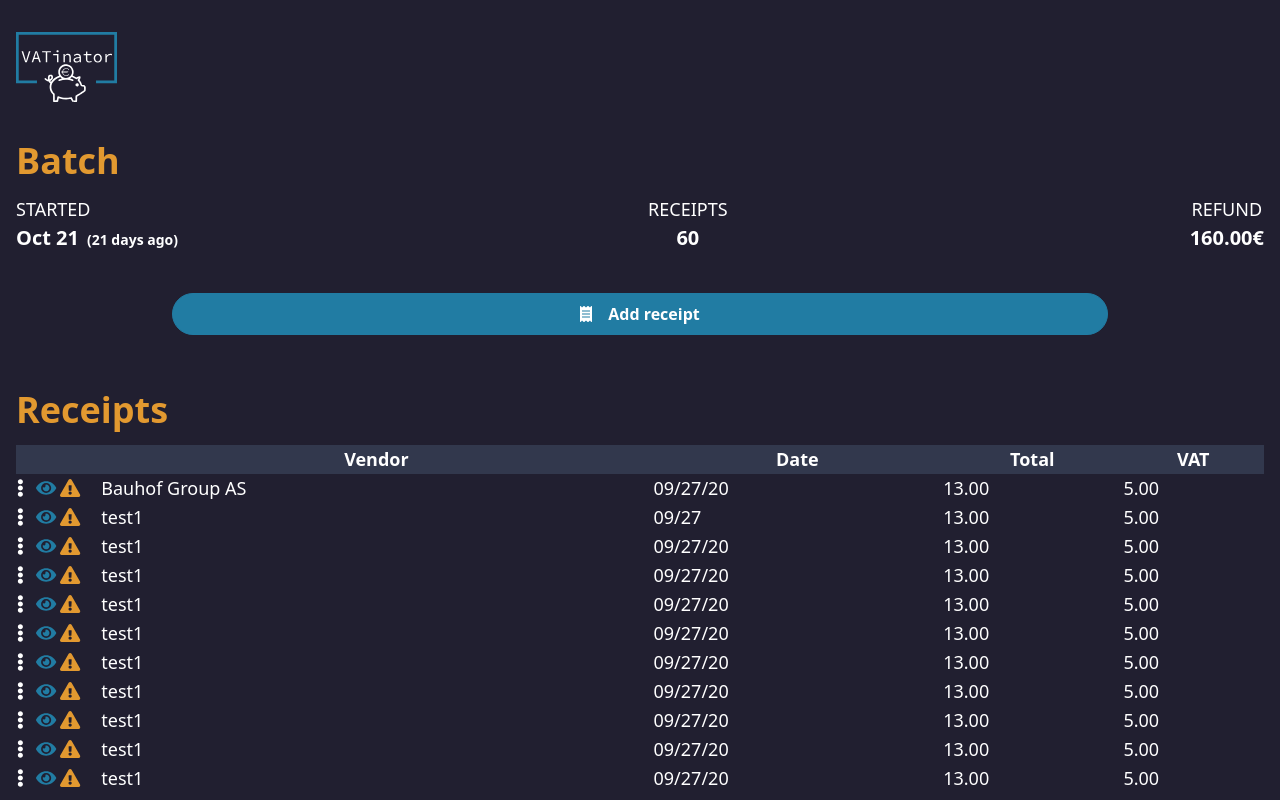
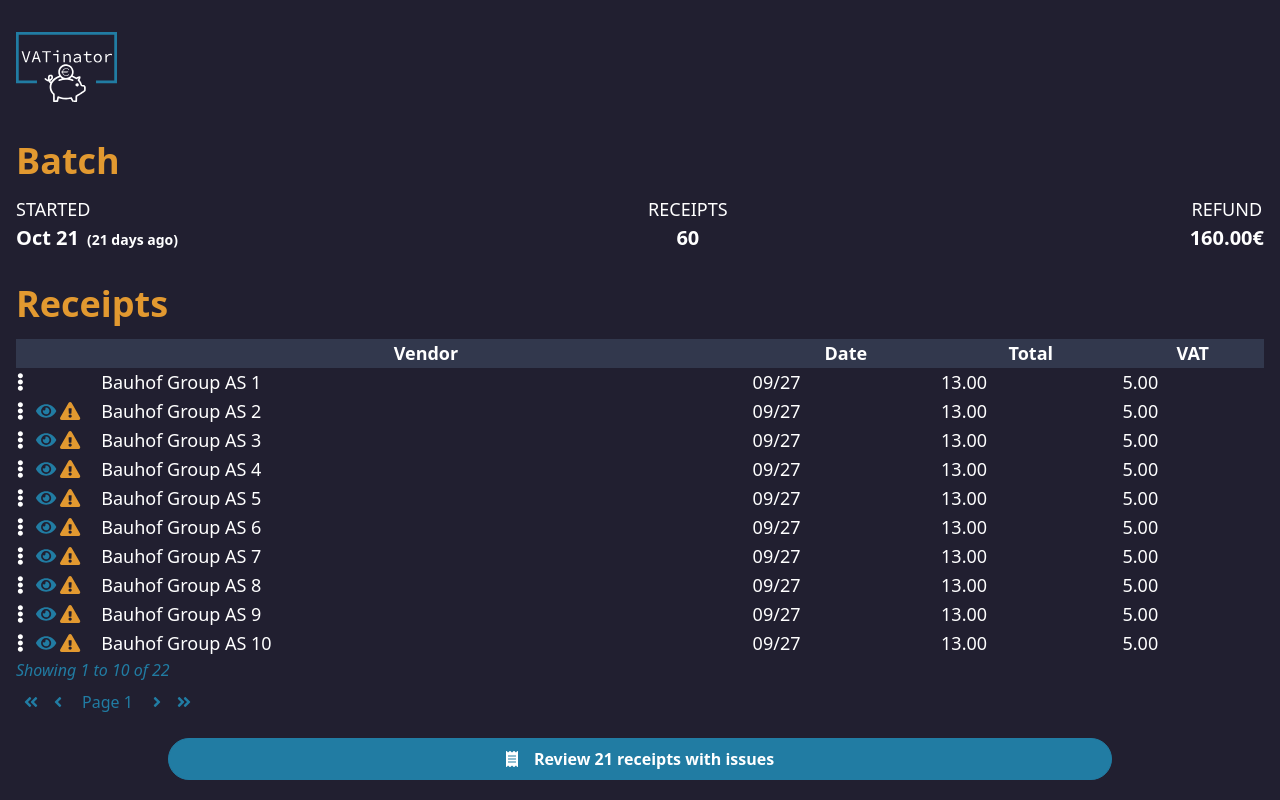
Before and after one commit to BTBurke/vat-web, a Next.js app: page /batch in a window 1280 px wide. Built offline with nearby package versions, Linux system fonts and the light colour scheme; what @tailwindcss/custom-forms, tailwindcss-tables would draw is missing.

Commit message:
adds receipt table component with pagination

```diff
--- /dev/null
+++ b/components/table.tsx
@@ -0,0 +1,102 @@
+import React, { useState } from 'react';
+import Receipt, {isWarning} from '../models/receipt';
+import { FontAwesomeIcon } from '@fortawesome/react-fontawesome';
+import { faEllipsisV, faEye, faEdit, faTrash, faExclamationTriangle, faAngleLeft, faAngleRight, faAngleDoubleLeft, faAngleDoubleRight } from '@fortawesome/free-solid-svg-icons';
+import { take, drop } from 'ramda';
+
+interface ReceiptTableProps {
+    receipts: Receipt[]
+    itemsPerPage?: number
+}
+
+export default function ReceiptTable(props: ReceiptTableProps): JSX.Element {
+    const { receipts, itemsPerPage } = props;
+    const [page, setPage] = useState(0);
+
+    const perPage = itemsPerPage ? itemsPerPage : 10;
+    const pages = Math.ceil(receipts.length / perPage);
+
+    return (
+        <>
+        <table className="xs:table-responsive-sm table table-sm text-sm lg:text-lg text-white">
+            <thead>
+                <tr className="bg-secondary">
+                <th scope="col" className="fit"></th>
+                <th scope="col">Vendor</th>
+                <th scope="col">Date</th>
+                <th scope="col">Total</th>
+                <th scope="col">VAT</th>
+                </tr>
+            </thead>
+            <tbody>
+                {take(perPage, drop(page*perPage, receipts)).map((props) => {
+                    return (
+                        <Row key={props.id} needsReview={!props.verified} isWarning={isWarning(props)} {...props} />
+                    );
+                })}
+            </tbody>
+        </table>
+        <div className="text-accent-2 italic">
+            Showing {(page*perPage + 1).toString()} to {Math.min(receipts.length, ((page+1)*perPage)).toString()} of {receipts.length.toString()}
+        </div>
+        <div className="flex flex-row md:justify-start justify-between min-w-full text-accent-2">
+                <div className="pl-0">
+                    <button className="lg:px-2 lg:py-2 px-4 py-4" onClick={() => setPage(0)}><span><FontAwesomeIcon icon={faAngleDoubleLeft}/></span></button>
+                </div>
+                <div className="">
+                    <button className="lg:px-2 lg:py-2 px-4 py-4" disabled={(page-1) < 0} onClick={() => setPage(page-1)}><span><FontAwesomeIcon icon={faAngleLeft}/></span></button>
+                </div>
+                <div className="px-3 lg:py-2 py-4">
+                    Page {page + 1}
+                </div>
+                <div className="">
+                    <button className="lg:px-2 lg:py-2 px-4 py-4" disabled={(page+1) == pages} onClick={() => setPage(page+1)}><span><FontAwesomeIcon icon={faAngleRight}/></span></button>
+                </div>
+                <div className="">
+                    <button className="lg:px-2 lg:py-2 px-4 py-4" onClick={() => setPage(pages-1)}><span><FontAwesomeIcon icon={faAngleDoubleRight}/></span></button>
+                </div>
+        </div>
+        </>
+    );
+}
+
+interface RowProps extends Receipt {
+    key: string
+    isWarning: boolean
+    needsReview: boolean
+}
+
+function Row(props: RowProps): JSX.Element {
+    const [open, setOpen] = useState(false);
+    // TODO: add useEffect to set up a document click handler to detect clicks outside
+    // dropdown, something like https://www.blustemy.io/detecting-a-click-outside-an-element-in-javascript/
+
+    const { vendor_name, date, total, vat, isWarning, needsReview } = props;
+    return (
+        <tr scope="row" onClick={() => setOpen(!open)}>
+            <td className="fit pr-5" onClick={() => setOpen(!open)}>
+                <div className="pr-2 inline-block">
+                    <div className="relative">
+                        <button onClick={() => setOpen(!open)} className="relative z-10 block"><FontAwesomeIcon icon={faEllipsisV}/></button>
+                        {open ?
+                            <div className="absolute left-0 mt-0 py-1 w-48 z-20 bg-secondary rounded-sm shadow-xl">
+                                <div className="hover:bg-background">
+                                    <a href="#" className="block px-4 py-2 text-white"><span className="pr-2 text-white"><FontAwesomeIcon icon={faEdit}/></span>View/Edit Receipt</a>
+                                </div>
+                                <div>
+                                    <a href="#" className="block px-4 py-2 text-white"><span className="pr-3 text-red-700"><FontAwesomeIcon icon={faTrash}/></span>Delete Receipt</a>
+                                </div>
+                            </div>
+                        : null}
+                    </div>
+                </div>
+                {needsReview ? <span className="pl-1 text-accent-2"><FontAwesomeIcon icon={faEye}/></span> : null}
+                {isWarning ? <span className="pl-1 text-accent-1"><FontAwesomeIcon icon={faExclamationTriangle}/></span> : null}
+            </td>
+            <td>{vendor_name}</td>
+            <td>{date}</td>
+            <td>{(total/100).toFixed(2)}</td>
+            <td>{(vat/100).toFixed(2)}</td>
+        </tr>
+    );
+}
--- /dev/null
+++ b/models/receipt.ts
@@ -0,0 +1,31 @@
+
+export default interface Receipt {
+    id: string
+    vendor_name: string
+    receipt_number: string
+    tax_id: string
+    date: string
+    total: number
+    vat: number
+    verified?: Date
+    added: Date
+}
+
+// checks if any data is missing and renders exclamation point
+export function isWarning(r: Receipt): boolean {
+    return r.total === 0
+        || r.vat === 0
+        || !r.vendor_name
+        || !r.tax_id
+        || !r.receipt_number
+        || !r.date
+        || !r.total
+        || !r.vat ?
+        true
+        : false
+}
+
+// checks if the receipt has been verified
+export function isVerified(r: Receipt): boolean {
+    return !!r.verified
+}
--- a/pages/batch.js
+++ b/pages/batch.js
@@ -1,22 +1,41 @@
 import React, { useState } from 'react';
 import Nav from '../components/nav';
 import { FontAwesomeIcon } from '@fortawesome/react-fontawesome';
-import { faReceipt, faEllipsisV, faEye, faExclamationTriangle, faEdit, faTrash } from '@fortawesome/free-solid-svg-icons';
+import { faReceipt, faFilePdf } from '@fortawesome/free-solid-svg-icons';
+import ReceiptTable from '../components/table';
+import { isWarning , isVerified } from '../models/receipt';
+import { filter } from 'ramda';
 
 export default function Batch() {
     const testData = [
-        {vendor: "Bauhof Group AS", date: "09/27/20", total: 1300,  vat: 500},
-        {vendor: "test1", date: "09/27", total: 1300,  vat: 500},
-        {vendor: "test1", date: "09/27/20", total: 1300,  vat: 500},
-        {vendor: "test1", date: "09/27/20", total: 1300,  vat: 500},
-        {vendor: "test1", date: "09/27/20", total: 1300,  vat: 500},
-        {vendor: "test1", date: "09/27/20", total: 1300,  vat: 500},
-        {vendor: "test1", date: "09/27/20", total: 1300,  vat: 500},
-        {vendor: "test1", date: "09/27/20", total: 1300,  vat: 500},
-        {vendor: "test1", date: "09/27/20", total: 1300,  vat: 500},
-        {vendor: "test1", date: "09/27/20", total: 1300,  vat: 500},
-        {vendor: "test1", date: "09/27/20", total: 1300,  vat: 500},
+        {verified: new Date(), id: "1", vendor_name: "Bauhof Group AS 1", date: "09/27", tax_id: "test", receipt_number: "EEtest", total: 1300,  vat: 500},
+        {id: "2", vendor_name: "Bauhof Group AS 2", date: "09/27", total: 1300,  vat: 500},
+        {id: "3", vendor_name: "Bauhof Group AS 3", date: "09/27", total: 1300,  vat: 500},
+        {id: "4", vendor_name: "Bauhof Group AS 4", date: "09/27", total: 1300,  vat: 500},
+        {id: "5", vendor_name: "Bauhof Group AS 5", date: "09/27", total: 1300,  vat: 500},
+        {id: "6", vendor_name: "Bauhof Group AS 6", date: "09/27", total: 1300,  vat: 500},
+        {id: "7", vendor_name: "Bauhof Group AS 7", date: "09/27", total: 1300,  vat: 500},
+        {id: "8", vendor_name: "Bauhof Group AS 8", date: "09/27", total: 1300,  vat: 500},
+        {id: "9", vendor_name: "Bauhof Group AS 9", date: "09/27", total: 1300,  vat: 500},
+        {id: "10", vendor_name: "Bauhof Group AS 10", date: "09/27", total: 1300,  vat: 500},
+        {id: "11", vendor_name: "Bauhof Group AS 11", date: "09/27", total: 1300,  vat: 500},
+        {id: "12", vendor_name: "Bauhof Group AS 12", date: "09/27", total: 1300,  vat: 500},
+        {id: "13", vendor_name: "Bauhof Group AS 13", date: "09/27", total: 1300,  vat: 500},
+        {id: "14", vendor_name: "Bauhof Group AS 14", date: "09/27", total: 1300,  vat: 500},
+        {id: "15", vendor_name: "Bauhof Group AS 15", date: "09/27", total: 1300,  vat: 500},
+        {id: "16", vendor_name: "Bauhof Group AS 16", date: "09/27", total: 1300,  vat: 500},
+        {id: "17", vendor_name: "Bauhof Group AS 17", date: "09/27", total: 1300,  vat: 500},
+        {id: "18", vendor_name: "Bauhof Group AS 18", date: "09/27", total: 1300,  vat: 500},
+        {id: "19", vendor_name: "Bauhof Group AS 19", date: "09/27", total: 1300,  vat: 500},
+        {id: "20", vendor_name: "Bauhof Group AS 20", date: "09/27", total: 1300,  vat: 500},
+        {id: "21", vendor_name: "Bauhof Group AS 21", date: "09/27", total: 1300,  vat: 500},
+        {id: "22", vendor_name: "Bauhof Group AS 22", date: "09/27", total: 1300,  vat: 500},
     ]
+    // const testData = [
+    //     {verified: new Date(), id: "1", vendor_name: "Bauhof Group AS 1", date: "09/27", tax_id: "test", receipt_number: "EEtest", total: 1300,  vat: 500},
+    // ]
+
+    const forReview = filter((r) => { return isWarning(r) || !isVerified(r) }, testData);
 
     return (
       <div className="lg:container lg:mx-auto">
@@ -42,67 +61,28 @@ export default function Batch() {
                     <p className="text-lg font-bold lg:text-xl">160.00€</p>
                 </div>
             </div>
-            <div className="md:w-full lg:w-3/4 mx-auto py-8">
-                    <button className="bg-accent-2 w-full text-white px-full py-2 rounded-full font-bold border border-accent-2">
-                    <span className="px-2"><FontAwesomeIcon icon={faReceipt} /></span>
-                    <span className="px-2">Add receipt</span>
-                    </button>
-            </div>
         </div>
         <div className="px-4">
             <p className="text-2xl text-accent-1 lg:text-4xl font-bold pt-4">
                 Receipts
             </p>
             <div className="pt-2">
-                <table className="xs:table-responsive-sm table table-sm text-sm lg:text-lg text-white">
-                    <thead>
-                        <tr className="bg-secondary">
-                        <th scope="col" className="fit"></th>
-                        <th scope="col">Vendor</th>
-                        <th scope="col">Date</th>
-                        <th scope="col">Total</th>
-                        <th scope="col">VAT</th>
-                        </tr>
-                    </thead>
-                    <tbody>
-                        {testData.map((props) => {
-                            return (
-                                <Row {...props} />
-                            );
-                        })}
-                    </tbody>
-                </table>
+                <ReceiptTable receipts={testData} />
             </div>
+        </div>
+        <div className="md:w-full lg:w-3/4 mx-auto py-4 px-2">
+                    { forReview.length > 0 ?
+                        <button className="bg-accent-2 w-full text-white px-full py-2 rounded-full font-bold border border-accent-2">
+                            <span className="px-2"><FontAwesomeIcon icon={faReceipt} /></span>
+                            <span className="px-2">Review {forReview.length.toString()} receipts with issues</span>
+                        </button>
+                    :
+                        <button className="bg-accent-2 w-full text-white px-full py-2 rounded-full font-bold border border-accent-2">
+                            <span className="px-2"><FontAwesomeIcon icon={faFilePdf} /></span>
+                            <span className="px-2">Close batch and create VAT submission</span>
+                        </button>
+                    }
         </div>
       </div>
     );
 }
-
-function Row(props) {
-    const [open, setOpen] = useState(false);
-
-    const { vendor, date, total, vat } = props;
-    return (
-        <tr scope="row">
-            <td className="fit pr-5" onClick={() => setOpen(!open)}>
-                <div className="pr-2 inline-block">
-                    <div className="relative">
-                        <button onClick={() => setOpen(!open)} className="relative z-10 block"><FontAwesomeIcon icon={faEllipsisV}/></button>
-                        {open ?
-                            <div className="absolute left-0 mt-0 py-1 w-48 z-20 bg-secondary rounded-sm shadow-xl">
-                                <a href="#" className="block px-4 py-2 text-white"><span className="pr-2 text-white"><FontAwesomeIcon icon={faEdit}/></span>View/Edit Receipt</a>
-                                <a href="#" className="block px-4 py-2 text-white"><span className="pr-3 text-red-700"><FontAwesomeIcon icon={faTrash}/></span>Delete Receipt</a>
-                            </div>
-                        : null}
-                    </div>
-                </div>
-                <span className="pl-1 text-accent-2"><FontAwesomeIcon icon={faEye}/></span>
-                <span className="pl-1 text-accent-1"><FontAwesomeIcon icon={faExclamationTriangle}/></span>
-            </td>
-            <td>{vendor}</td>
-            <td>{date}</td>
-            <td>{(total/100).toFixed(2)}</td>
-            <td>{(vat/100).toFixed(2)}</td>
-        </tr>
-    );
-}
--- a/pages/receipt.js
+++ b/pages/receipt.js
@@ -45,9 +45,9 @@ export default function ReceiptPage() {
     });
 
     const rcpt = {
-        vendor: 'Bauhof Group AS',
+        vendor_name: 'Bauhof Group AS',
         date: '09/27/2020',
-        id: '1010500205581',
+        receipt_number: '1010500205581',
         tax_id: 'EE100589638',
         total: '94.74',
         vat: '15.79',
@@ -67,9 +67,9 @@ export default function ReceiptPage() {
                 </div>
                 <div className="max-h-1/3vh px-8 py-4 h-1/4vh">
                     <div className={styles.container}>
-                            <Field field="vendor" label="VENDOR" value={rcpt.vendor} editing={editing} setEditing={setEditing} setRef={setRef} />
+                            <Field field="vendor" label="VENDOR" value={rcpt.vendor_name} editing={editing} setEditing={setEditing} setRef={setRef} />
                             <Field field="date" label="DATE" value={rcpt.date} editing={editing} setEditing={setEditing} setRef={setRef}/>
-                            <Field field="id" label="RECEIPT NUMBER" value={rcpt.id} editing={editing} setEditing={setEditing} setRef={setRef} />
+                            <Field field="id" label="RECEIPT NUMBER" value={rcpt.receipt_number} editing={editing} setEditing={setEditing} setRef={setRef} />
                             <Field field="tax_id" label="TAX ID" value={rcpt.tax_id} editing={editing} setEditing={setEditing} setRef={setRef} />
                             <Field field="total" label="TOTAL" value={rcpt.total} editing={editing} setEditing={setEditing} setRef={setRef} />
                             <Field field="vat" label="VAT" value={rcpt.vat} editing={editing} setEditing={setEditing} setRef={setRef} />
```
Also changed, not shown: 1 other file (tests, documents, lock files or other folders).
